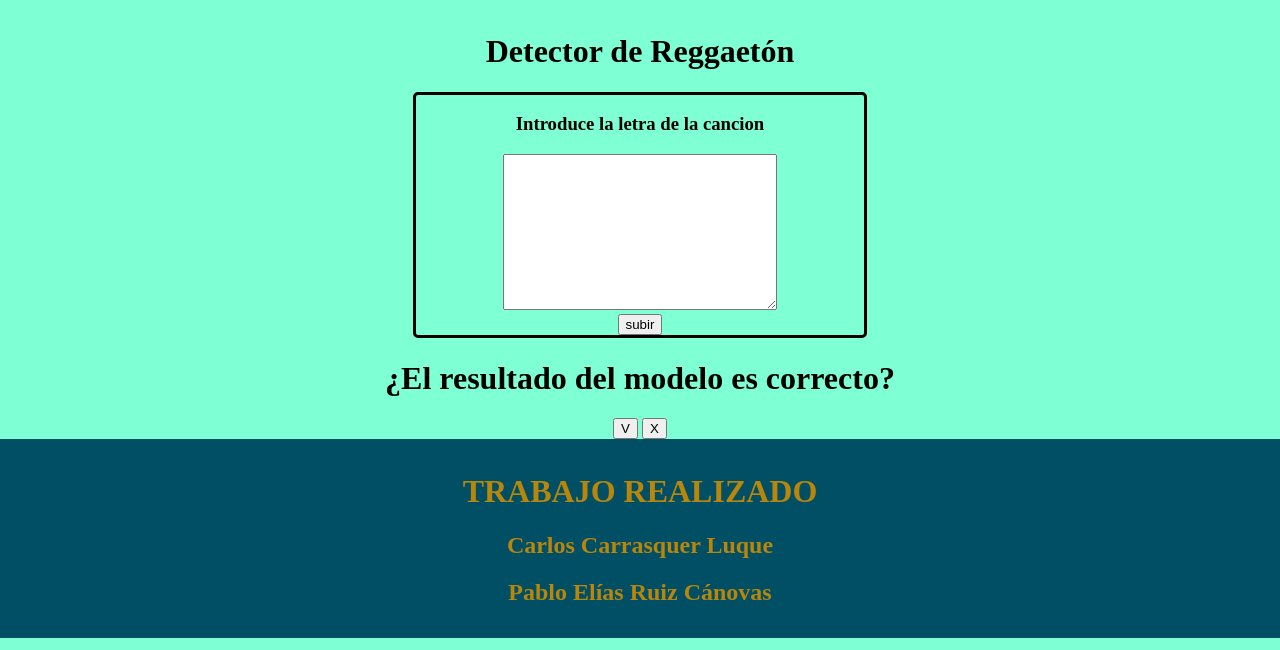
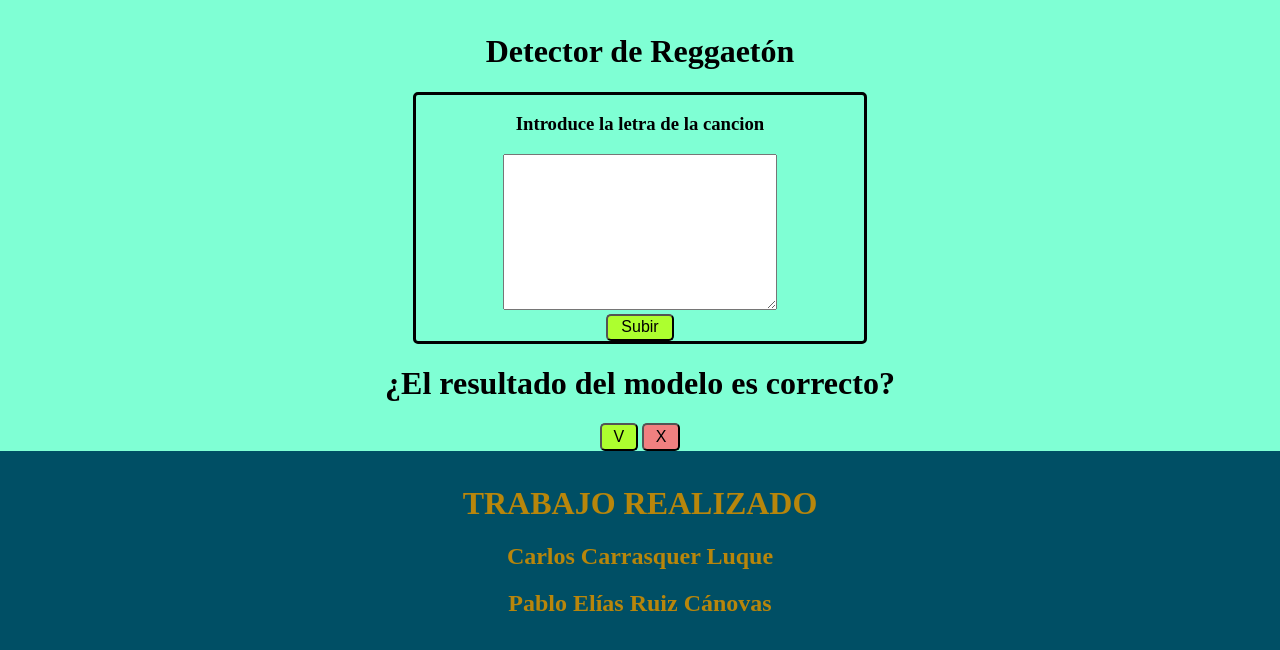
Before and after one commit to ccarluq0911/mineria-textos-PC, a Flask app: page / in a window 1280 px wide. Shown: the part 163-813 px from the top of the page. Run offline with Flask 3, Linux system fonts and the light colour scheme; parts of the project's set-up code (start-up, migrations or seed data) failed here and were passed over.

Commit message:
Se añaden estilos nuevos

```diff
--- a/static/style/style.css
+++ b/static/style/style.css
@@ -105,6 +105,11 @@ main{
     border-color: black;
     width: 35%;
     margin: 0% auto;
+    transition-duration: 0.5s;
+}
+
+.prueba-letra:hover{
+    border-color: lightseagreen;
 }
 
 .prueba-letra textarea{
@@ -112,11 +117,20 @@ main{
     height: 150px;
 }
 
-.prueba-letra button{
-
+.subir{
+    background-color: greenyellow;
+    width: 15%;
+    border-radius: 5px;
+    padding: 0.5% 0%;
+    font-size: 1em;
+    transition-duration: 0.5s;
 }
 
-
+.subir:hover{
+    cursor: pointer;
+    background-color: lightgreen;
+    transform: scale(1.1,1.1);
+}
 
 footer{
     width: 100%;
@@ -125,3 +139,30 @@ footer{
     padding: 1% 0%;
     color: darkgoldenrod;
 }
+
+#button-tick, #button-cross{
+    width: 3%;
+    border-radius: 5px;
+    padding: 0.2% 0%;
+    font-size: 1em;
+    transition-duration: 0.5s;
+}
+
+#button-tick{
+    background-color: greenyellow;
+}
+#button-cross{
+    background-color: lightcoral;
+}
+
+#button-tick:hover{
+    background-color: green;
+    cursor: pointer;
+    transform: scale(1.1,1.1);
+}
+
+#button-cross:hover{
+    background-color: darkred;
+    cursor: pointer;
+    transform: scale(1.1,1.1);
+}
--- a/templates/index.html
+++ b/templates/index.html
@@ -37,10 +37,10 @@
                 <h3>Introduce la letra de la cancion</h3>
                 <textarea name="text" id="text"></textarea>
                 <br>
-                <input type="submit" value="subir">
-                {{prediction}}
+                <button class="subir">Subir</button>
             </form>
         </div>
+        <p id="info-resultado"></p>
         <div class="validacion">
             <h1>¿El resultado del modelo es correcto?</h1>
             <button id="button-tick">V</button>
@@ -52,5 +52,29 @@
         <h2>Carlos Carrasquer Luque</h2>
         <h2>Pablo Elías Ruiz Cánovas</h2>
     </footer>
+    <script>
+
+        const comprobar = async (letra)=>{
+
+            let url = "http://localhost:5002/check_genre"
+            const response = await fetch(url,{
+                method:"POST",
+                body:JSON.stringify(letra)
+            })
+
+            if(response.ok)
+            {
+                document.getElementById("info-resultado").textContent = "Su cancion es de regueton"
+                document.getElementById("info-resultado").style.color = "lightgreen"
+                document.getElementById("info-resultado").style.fontWeight = "bolder"
+            }
+            else
+            {
+                document.getElementById("info-resultado").textContent = "No se ha podido procesar la solicitud"
+                document.getElementById("info-resultado").style.color = "lightcoral"
+                document.getElementById("info-resultado").style.fontWeight = "bolder"
+            }
+        }
+    </script>
 </body>
 </html>
```
